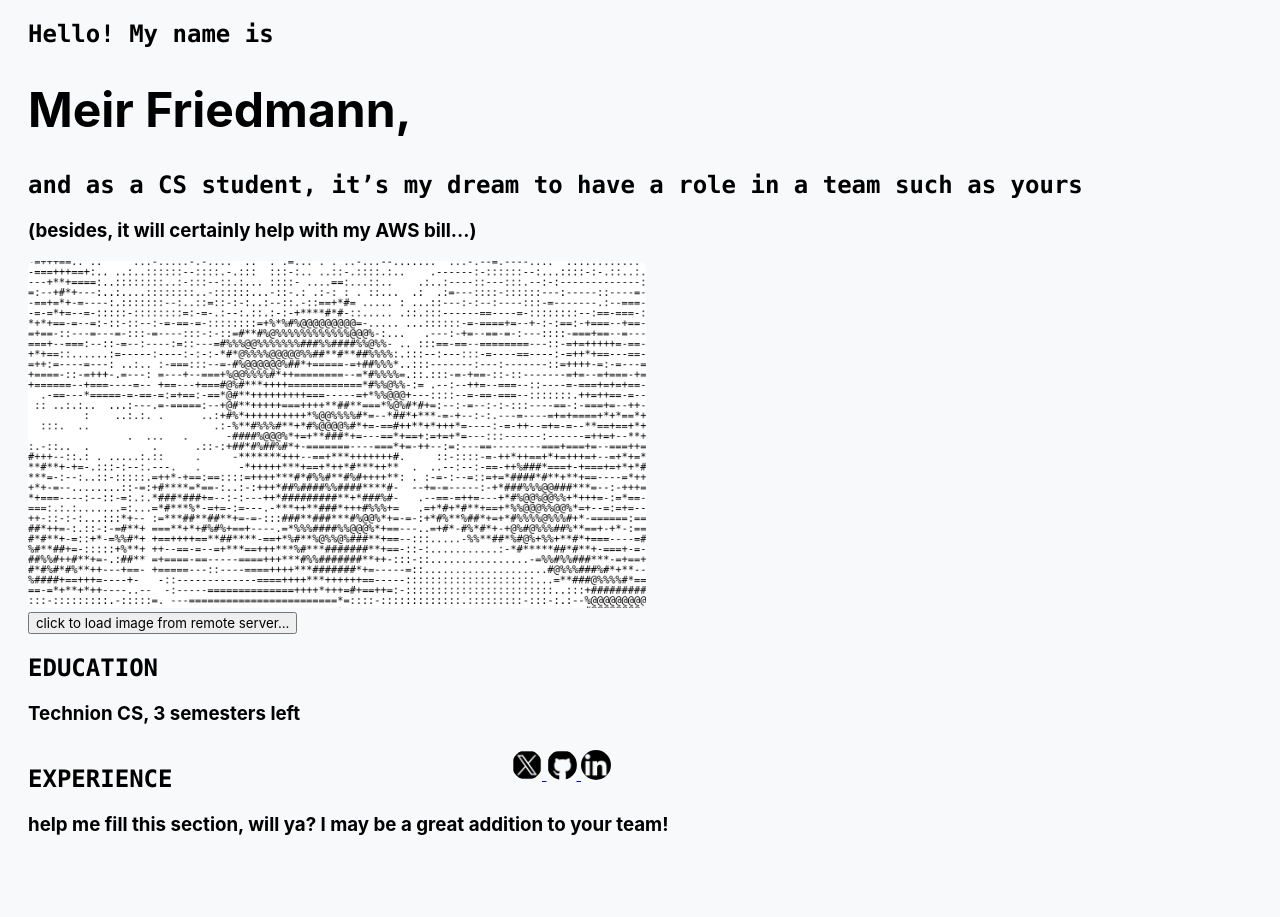
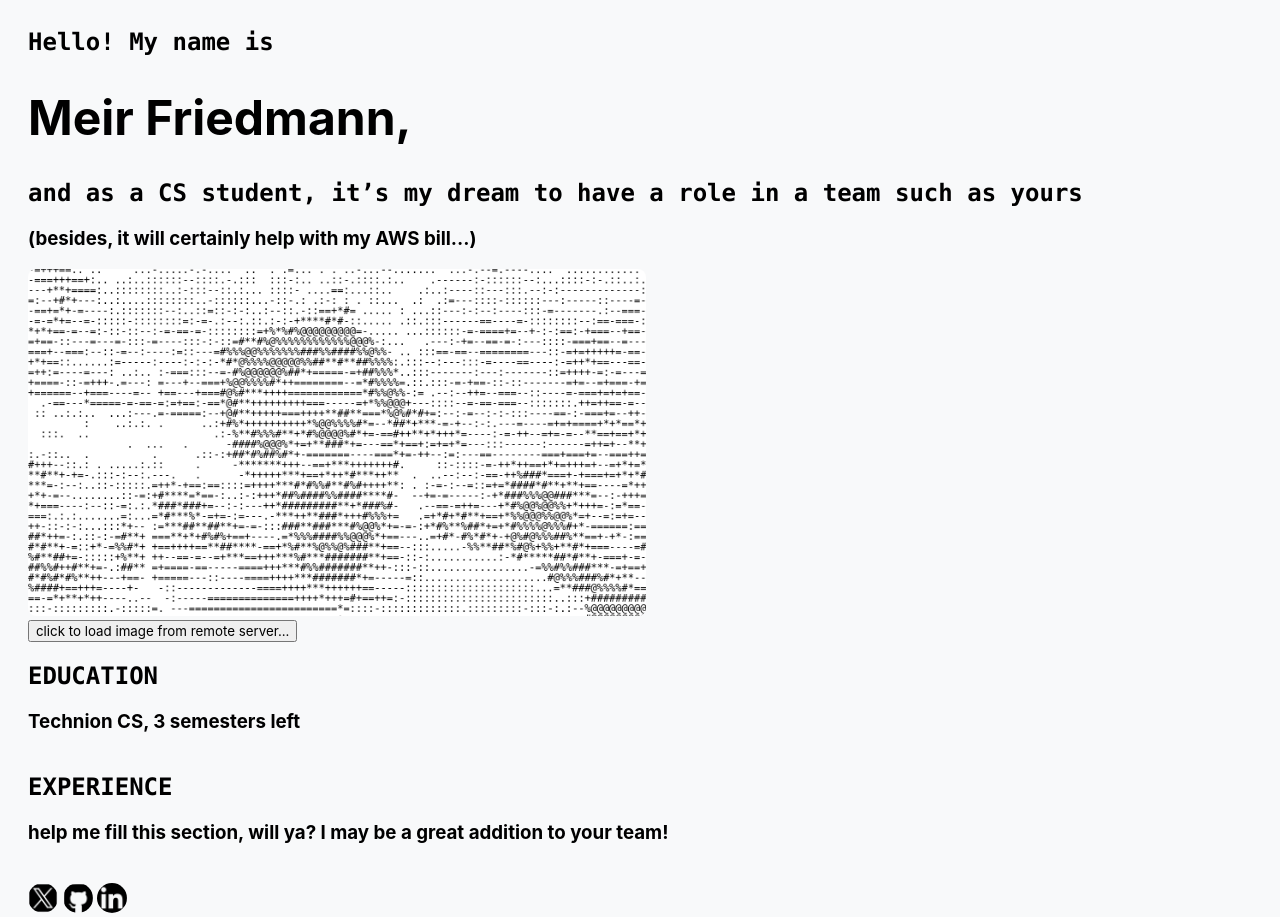
Before and after one commit to MeirFriedmann/MeirFriedmann.github.io, a plain HTML site: page index.html in a window 1280 px wide. Before the commit the page ends 863 px from the top, so only its background shows below. Drawn offline with Linux system fonts and the light colour scheme; files whose address does not match are found by name.

Commit message:
more css

```diff
--- a/frontend/styles.css
+++ b/frontend/styles.css
@@ -36,6 +36,9 @@ img {
 }
 
 .container {
+    display: flex;
+    flex-direction: column;
+    height: 100vh;
     max-width: 1200px;
     padding-left: 20px;
 }
@@ -51,10 +54,10 @@ img {
 }
 
 .social {
-    position:fixed;
+    flex-shrink: 0;
     padding-top: 20px;
     bottom: 1rem;
-    left : 40%;
+    left : 45%;
 }
 
 .icon {
@@ -73,3 +76,7 @@ button {
     'Ubuntu', 'Cantarell', 'Fira Sans', 'Droid Sans', 'Helvetica Neue',
     sans-serif;
 }
+
+a {
+    text-decoration: none;
+}
```
Also changed, not shown: index.html (+2 -1 lines).
